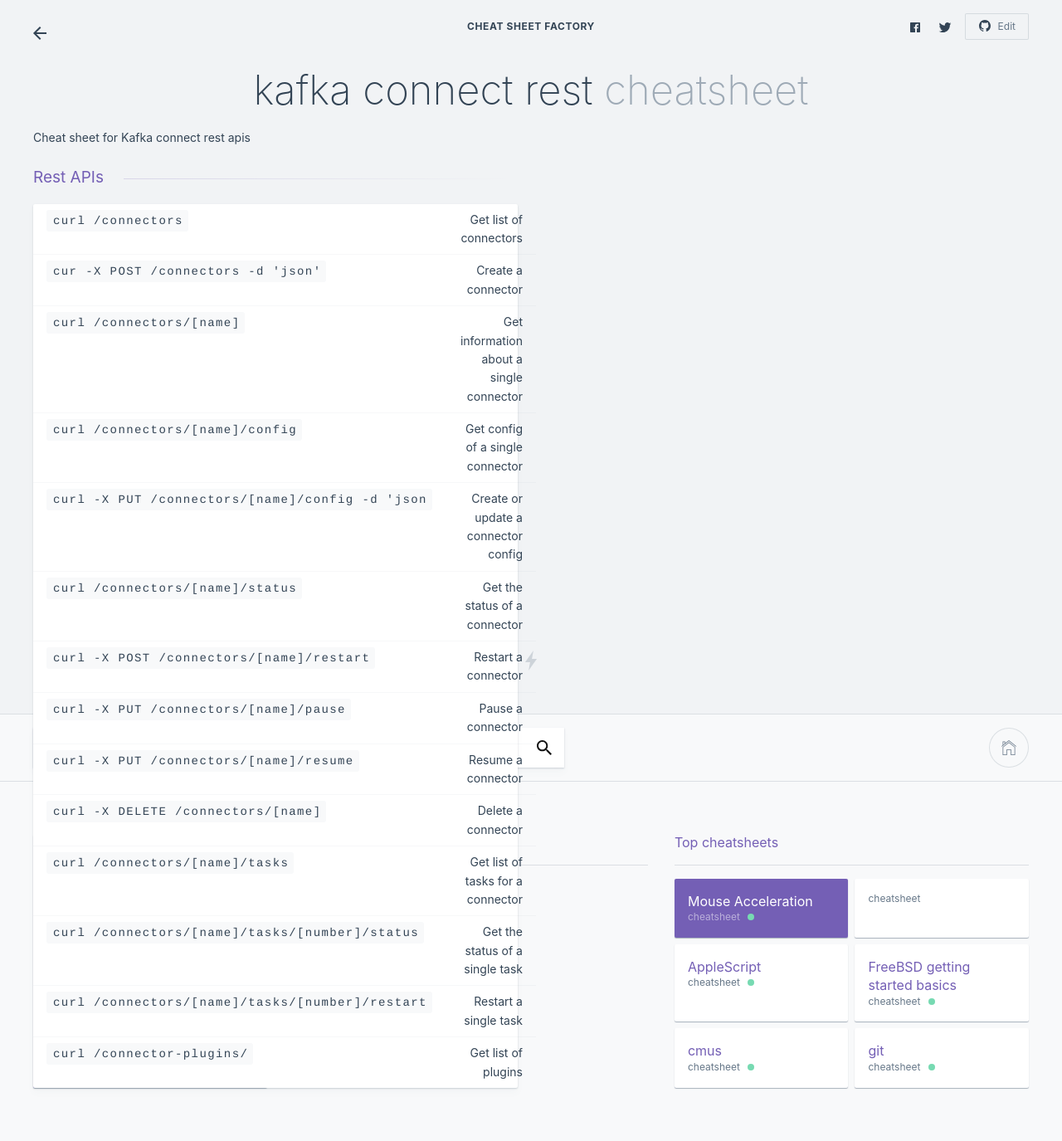
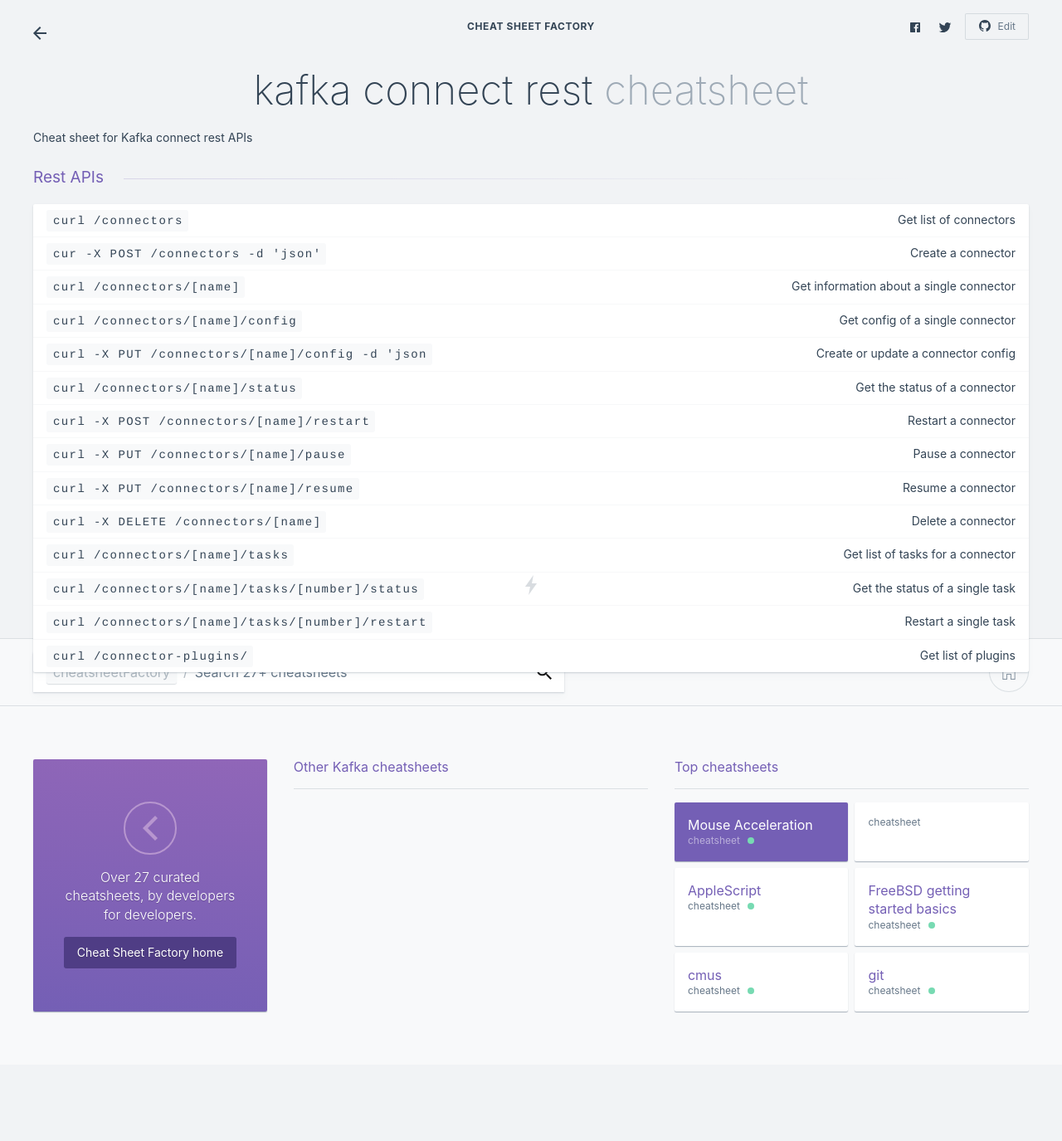
Before and after one commit to kasramp/cheat-sheet-factory, a Jekyll site: the page built from kafka/kafka-connect-rest.md, in a window 1280 px wide. Shown: the whole page at 83% size. Built offline with Jekyll 4.4.1, drawn with Linux system fonts in a browser that asks for light colours; after the commit the page ends 1283 px from its top, so only the background shows below that.

Commit message:
Update the alignment

```diff
--- a/kafka/kafka-connect-rest.md
+++ b/kafka/kafka-connect-rest.md
@@ -8,12 +8,12 @@ keywords:
     - "kafka connect rest"
     - "kafka connect rest cheat sheet"
 intro: |
-  Cheat sheet for Kafka connect rest apis
+  Cheat sheet for Kafka connect rest APIs
 ---
 
 Shortcuts
 ---------
-{: .-two-column}
+{: .-one-column}
 
 ### Rest APIs
 
```
